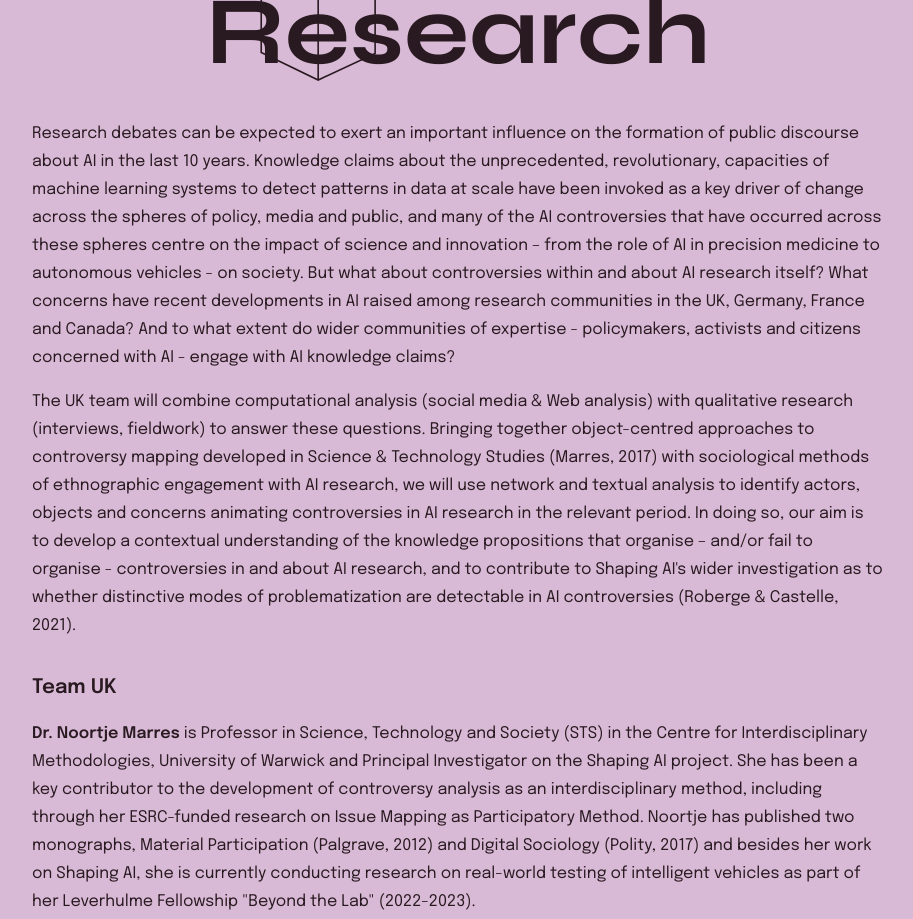
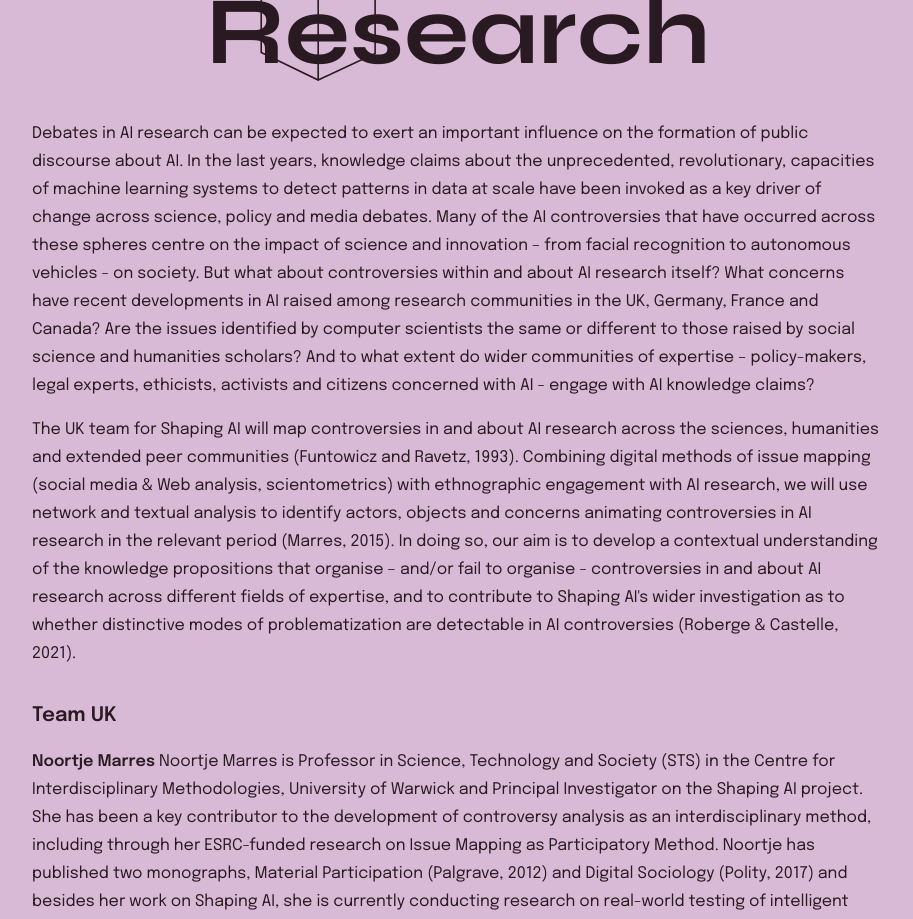
Before and after one commit to lucaju/shapping-ai, a React app: page / in a window 1280 px wide. Shown: the part 4800-5719 px from the top of the page, without its empty margins (182-1095 px from the left). Built offline with nearby package versions, Linux system fonts and the light colour scheme.

Commit message:
fix: 🐛 update UK Team

```diff
--- a/src/homepage/axes/Research.tsx
+++ b/src/homepage/axes/Research.tsx
@@ -27,29 +27,30 @@ const Research: FC = () => {
       </Typography>
       <Stack spacing={2} alignItems="left">
         <Typography component="p" variant={isMobile ? 'body1' : 'subtitle1'}>
-          Research debates can be expected to exert an important influence on the formation of
-          public discourse about AI in the last 10 years. Knowledge claims about the unprecedented,
+          Debates in AI research can be expected to exert an important influence on the formation of
+          public discourse about AI. In the last years, knowledge claims about the unprecedented,
           revolutionary, capacities of machine learning systems to detect patterns in data at scale
-          have been invoked as a key driver of change across the spheres of policy, media and
-          public, and many of the AI controversies that have occurred across these spheres centre on
-          the impact of science and innovation – from the role of AI in precision medicine to
-          autonomous vehicles - on society. But what about controversies within and about AI
-          research itself? What concerns have recent developments in AI raised among research
-          communities in the UK, Germany, France and Canada? And to what extent do wider communities
-          of expertise - policymakers, activists and citizens concerned with AI - engage with AI
-          knowledge claims?
+          have been invoked as a key driver of change across science, policy and media debates. Many
+          of the AI controversies that have occurred across these spheres centre on the impact of
+          science and innovation – from facial recognition to autonomous vehicles - on society. But
+          what about controversies within and about AI research itself? What concerns have recent
+          developments in AI raised among research communities in the UK, Germany, France and
+          Canada? Are the issues identified by computer scientists the same or different to those
+          raised by social science and humanities scholars? And to what extent do wider communities
+          of expertise – policy-makers, legal experts, ethicists, activists and citizens concerned
+          with AI - engage with AI knowledge claims?
         </Typography>
         <Typography component="p" variant={isMobile ? 'body1' : 'subtitle1'}>
-          The UK team will combine computational analysis (social media & Web analysis) with
-          qualitative research (interviews, fieldwork) to answer these questions. Bringing together
-          object-centred approaches to controversy mapping developed in Science & Technology Studies
-          (Marres, 2017) with sociological methods of ethnographic engagement with AI research, we
-          will use network and textual analysis to identify actors, objects and concerns animating
-          controversies in AI research in the relevant period. In doing so, our aim is to develop a
-          contextual understanding of the knowledge propositions that organise – and/or fail to
-          organise - controversies in and about AI research, and to contribute to Shaping AI&apos;s wider
-          investigation as to whether distinctive modes of problematization are detectable in AI
-          controversies (Roberge & Castelle, 2021).
+          The UK team for Shaping AI will map controversies in and about AI research across the
+          sciences, humanities and extended peer communities (Funtowicz and Ravetz, 1993). Combining
+          digital methods of issue mapping (social media & Web analysis, scientometrics) with
+          ethnographic engagement with AI research, we will use network and textual analysis to
+          identify actors, objects and concerns animating controversies in AI research in the
+          relevant period (Marres, 2015). In doing so, our aim is to develop a contextual
+          understanding of the knowledge propositions that organise – and/or fail to organise -
+          controversies in and about AI research across different fields of expertise, and to
+          contribute to Shaping AI&apos;s wider investigation as to whether distinctive modes of
+          problematization are detectable in AI controversies (Roberge & Castelle, 2021).
         </Typography>
       </Stack>
       <Stack spacing={2} alignItems="left">
@@ -58,20 +59,20 @@ const Research: FC = () => {
         </Typography>
         <Typography component="p" variant={isMobile ? 'body1' : 'subtitle1'}>
           <Typography component="span" sx={{ fontWeight: 700 }}>
-            Dr. Noortje Marres
+            Noortje Marres
           </Typography>{' '}
-          is Professor in Science, Technology and Society (STS) in the Centre for Interdisciplinary
-          Methodologies, University of Warwick and Principal Investigator on the Shaping AI project.
-          She has been a key contributor to the development of controversy analysis as an
-          interdisciplinary method, including through her ESRC-funded research on Issue Mapping as
-          Participatory Method. Noortje has published two monographs, Material Participation
-          (Palgrave, 2012) and Digital Sociology (Polity, 2017) and besides her work on Shaping AI,
-          she is currently conducting research on real-world testing of intelligent vehicles as part
-          of her Leverhulme Fellowship &quot;Beyond the Lab&quot; (2022-2023).
+          Noortje Marres is Professor in Science, Technology and Society (STS) in the Centre for
+          Interdisciplinary Methodologies, University of Warwick and Principal Investigator on the
+          Shaping AI project. She has been a key contributor to the development of controversy
+          analysis as an interdisciplinary method, including through her ESRC-funded research on
+          Issue Mapping as Participatory Method. Noortje has published two monographs, Material
+          Participation (Palgrave, 2012) and Digital Sociology (Polity, 2017) and besides her work
+          on Shaping AI, she is currently conducting research on real-world testing of intelligent
+          vehicles as part of her Leverhulme Fellowship &quot;Beyond the Lab&quot; (2022-2023).
         </Typography>
         <Typography component="p" variant={isMobile ? 'body1' : 'subtitle1'}>
           <Typography component="span" sx={{ fontWeight: 700 }}>
-            Dr. Michael Castelle
+            Michael Castelle
           </Typography>{' '}
           is Assistant Professor in the Centre for Interdisciplinary Methodologies at the University
           of Warwick, and a Co-Investigator on the Shaping AI project. His research is at the
@@ -86,7 +87,7 @@ const Research: FC = () => {
         </Typography>
         <Typography component="p" variant={isMobile ? 'body1' : 'subtitle1'}>
           <Typography component="span" sx={{ fontWeight: 700 }}>
-            Dr James Tripp
+            James Tripp
           </Typography>{' '}
           is a Senior Research Software Engineer at the University of Warwick and Senior
           Technologist on the Shaping AI project. He has a PhD in Cognitive Science and supports
@@ -96,7 +97,7 @@ const Research: FC = () => {
         </Typography>
         <Typography component="p" variant={isMobile ? 'body1' : 'subtitle1'}>
           <Typography component="span" sx={{ fontWeight: 700 }}>
-            Dr Chiara Poletti
+            Chiara Poletti
           </Typography>{' '}
           is a Post-Doctoral Research Assistant at the Centre for Interdisciplinary Methodologies
           (CIM), University of Warwick and on the Shaping AI project. She received her PhD in
```
